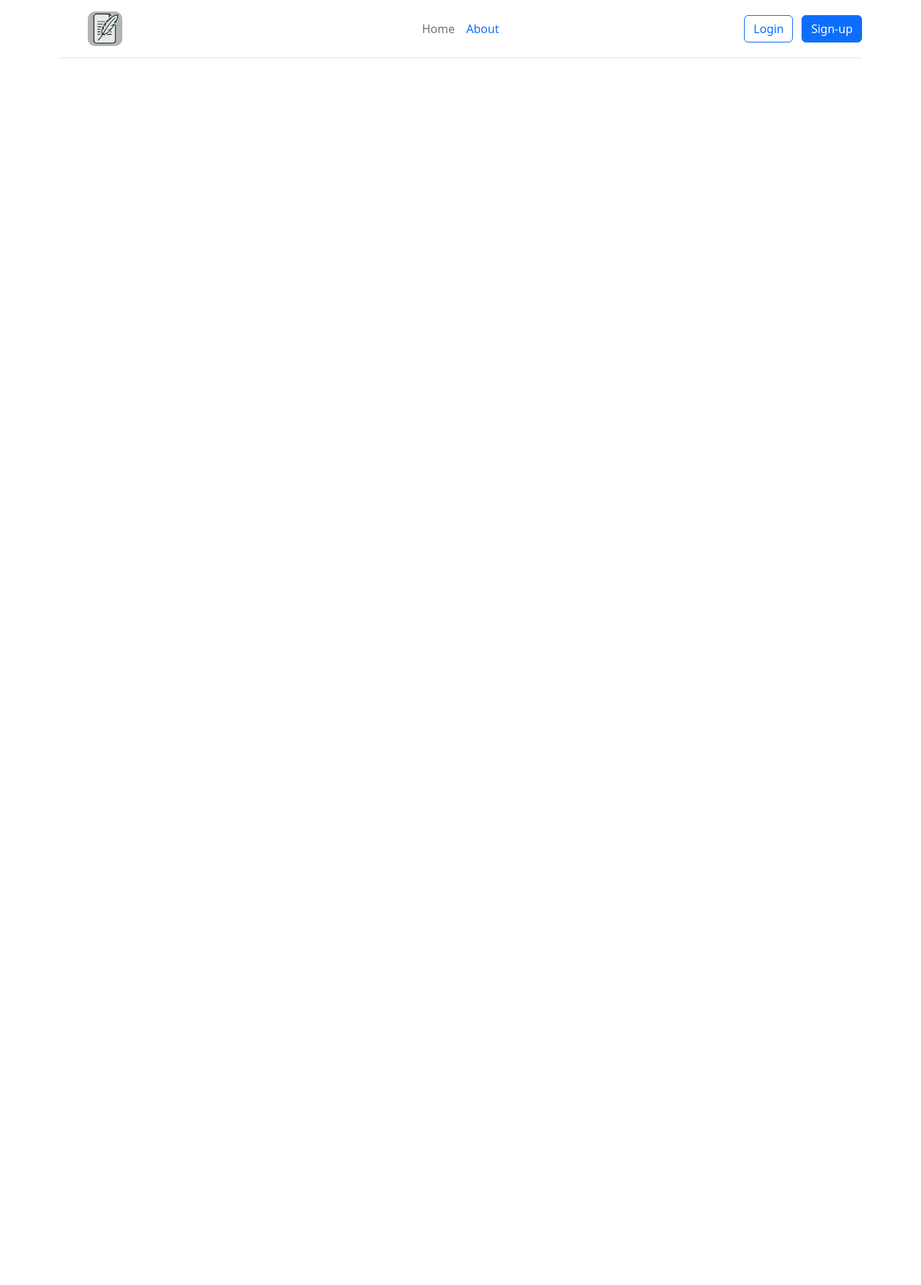
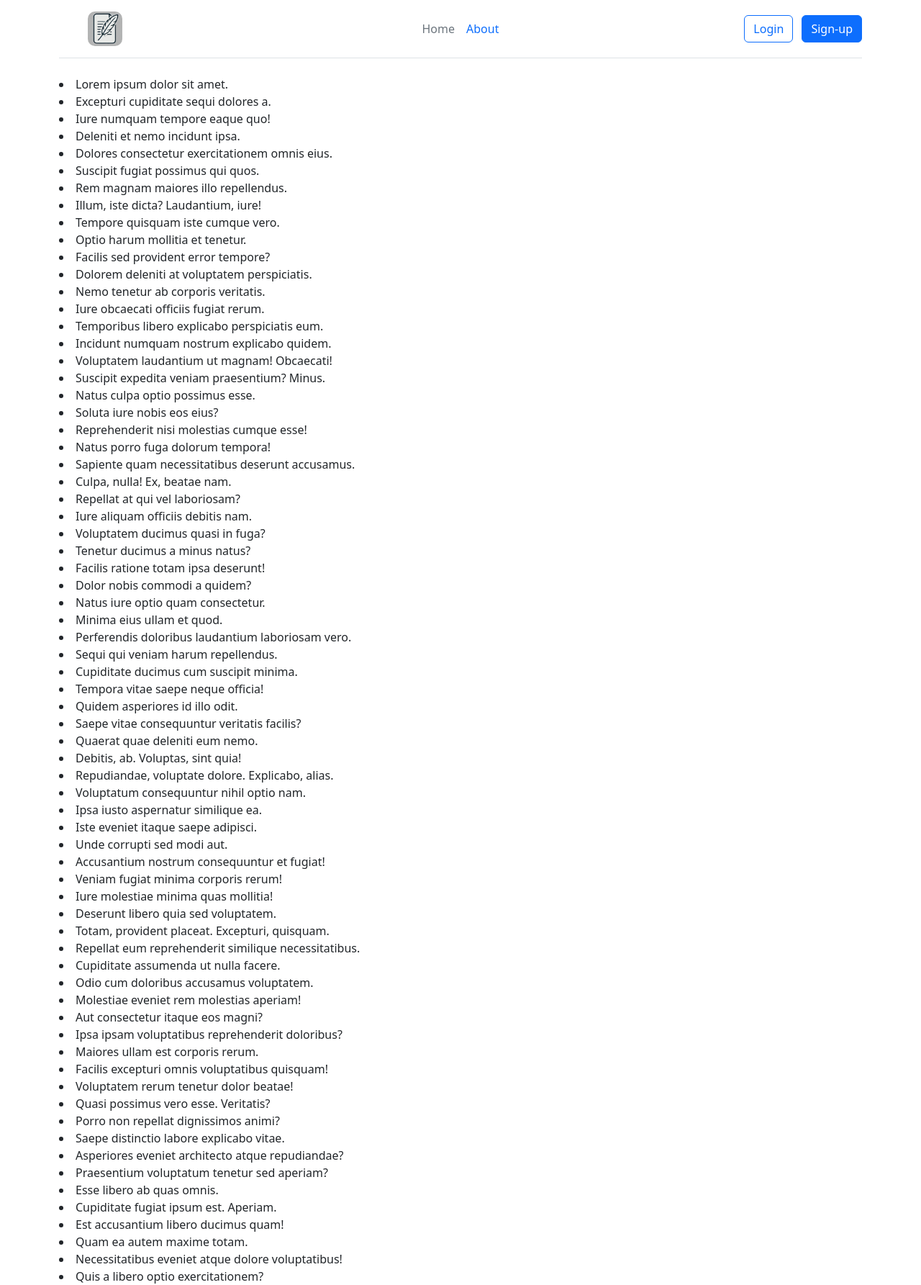
Before and after one commit to S0fft/True-Publish-Protocol, a Flask app: page / in a window 1280 px wide. Shown: the whole page at 72% size. Before the commit the page ends 81 px from the top, so only its background shows below. Run offline with Flask 3, Linux system fonts and the light colour scheme.

Commit message:
add test data

```diff
--- a/templates/index.html
+++ b/templates/index.html
@@ -1,3 +1,76 @@
 {% extends "base.html" %}
 
 {% block title %} Main Page {% endblock title %}
+
+{% block body %}
+<li>Lorem ipsum dolor sit amet.</li>
+<li>Excepturi cupiditate sequi dolores a.</li>
+<li>Iure numquam tempore eaque quo!</li>
+<li>Deleniti et nemo incidunt ipsa.</li>
+<li>Dolores consectetur exercitationem omnis eius.</li>
+<li>Suscipit fugiat possimus qui quos.</li>
+<li>Rem magnam maiores illo repellendus.</li>
+<li>Illum, iste dicta? Laudantium, iure!</li>
+<li>Tempore quisquam iste cumque vero.</li>
+<li>Optio harum mollitia et tenetur.</li>
+<li>Facilis sed provident error tempore?</li>
+<li>Dolorem deleniti at voluptatem perspiciatis.</li>
+<li>Nemo tenetur ab corporis veritatis.</li>
+<li>Iure obcaecati officiis fugiat rerum.</li>
+<li>Temporibus libero explicabo perspiciatis eum.</li>
+<li>Incidunt numquam nostrum explicabo quidem.</li>
+<li>Voluptatem laudantium ut magnam! Obcaecati!</li>
+<li>Suscipit expedita veniam praesentium? Minus.</li>
+<li>Natus culpa optio possimus esse.</li>
+<li>Soluta iure nobis eos eius?</li>
+<li>Reprehenderit nisi molestias cumque esse!</li>
+<li>Natus porro fuga dolorum tempora!</li>
+<li>Sapiente quam necessitatibus deserunt accusamus.</li>
+<li>Culpa, nulla! Ex, beatae nam.</li>
+<li>Repellat at qui vel laboriosam?</li>
+<li>Iure aliquam officiis debitis nam.</li>
+<li>Voluptatem ducimus quasi in fuga?</li>
+<li>Tenetur ducimus a minus natus?</li>
+<li>Facilis ratione totam ipsa deserunt!</li>
+<li>Dolor nobis commodi a quidem?</li>
+<li>Natus iure optio quam consectetur.</li>
+<li>Minima eius ullam et quod.</li>
+<li>Perferendis doloribus laudantium laboriosam vero.</li>
+<li>Sequi qui veniam harum repellendus.</li>
+<li>Cupiditate ducimus cum suscipit minima.</li>
+<li>Tempora vitae saepe neque officia!</li>
+<li>Quidem asperiores id illo odit.</li>
+<li>Saepe vitae consequuntur veritatis facilis?</li>
+<li>Quaerat quae deleniti eum nemo.</li>
+<li>Debitis, ab. Voluptas, sint quia!</li>
+<li>Repudiandae, voluptate dolore. Explicabo, alias.</li>
+<li>Voluptatum consequuntur nihil optio nam.</li>
+<li>Ipsa iusto aspernatur similique ea.</li>
+<li>Iste eveniet itaque saepe adipisci.</li>
+<li>Unde corrupti sed modi aut.</li>
+<li>Accusantium nostrum consequuntur et fugiat!</li>
+<li>Veniam fugiat minima corporis rerum!</li>
+<li>Iure molestiae minima quas mollitia!</li>
+<li>Deserunt libero quia sed voluptatem.</li>
+<li>Totam, provident placeat. Excepturi, quisquam.</li>
+<li>Repellat eum reprehenderit similique necessitatibus.</li>
+<li>Cupiditate assumenda ut nulla facere.</li>
+<li>Odio cum doloribus accusamus voluptatem.</li>
+<li>Molestiae eveniet rem molestias aperiam!</li>
+<li>Aut consectetur itaque eos magni?</li>
+<li>Ipsa ipsam voluptatibus reprehenderit doloribus?</li>
+<li>Maiores ullam est corporis rerum.</li>
+<li>Facilis excepturi omnis voluptatibus quisquam!</li>
+<li>Voluptatem rerum tenetur dolor beatae!</li>
+<li>Quasi possimus vero esse. Veritatis?</li>
+<li>Porro non repellat dignissimos animi?</li>
+<li>Saepe distinctio labore explicabo vitae.</li>
+<li>Asperiores eveniet architecto atque repudiandae?</li>
+<li>Praesentium voluptatum tenetur sed aperiam?</li>
+<li>Esse libero ab quas omnis.</li>
+<li>Cupiditate fugiat ipsum est. Aperiam.</li>
+<li>Est accusantium libero ducimus quam!</li>
+<li>Quam ea autem maxime totam.</li>
+<li>Necessitatibus eveniet atque dolore voluptatibus!</li>
+<li>Quis a libero optio exercitationem?</li>
+{% endblock body %}
```
